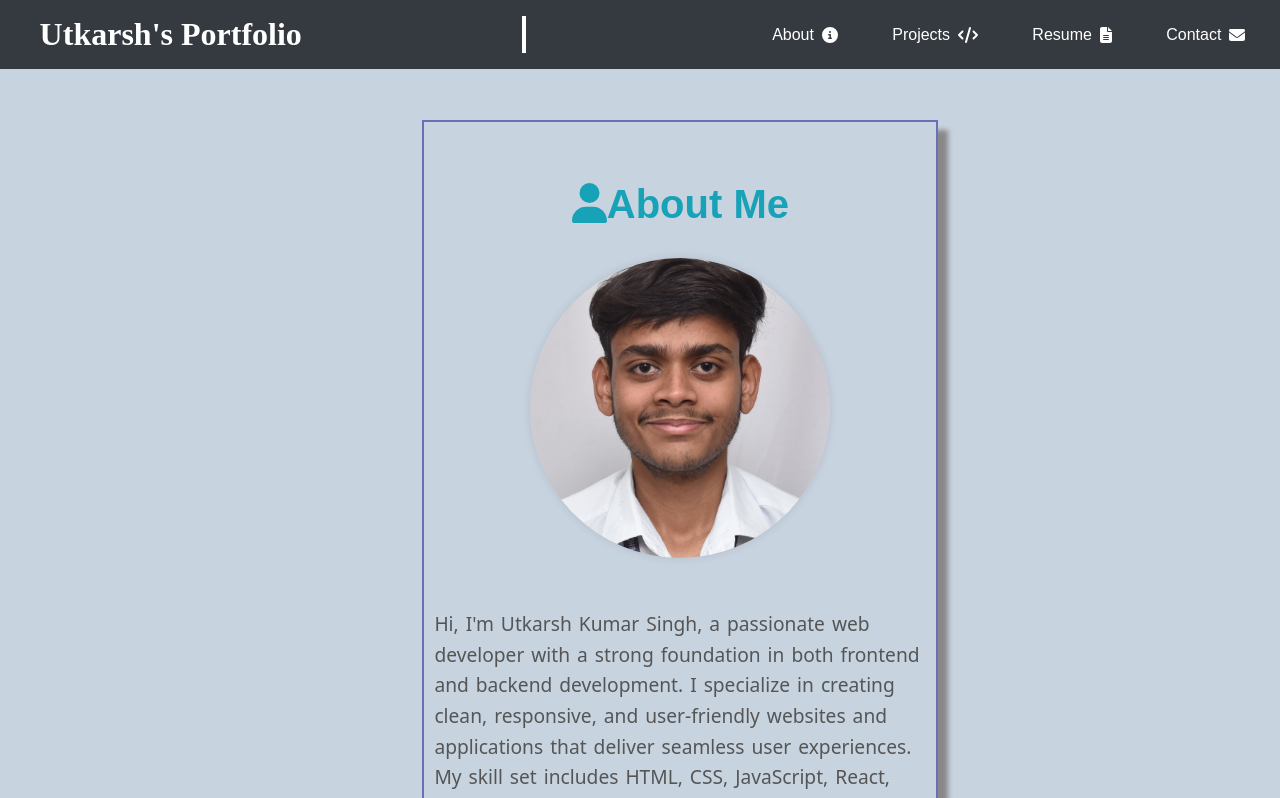
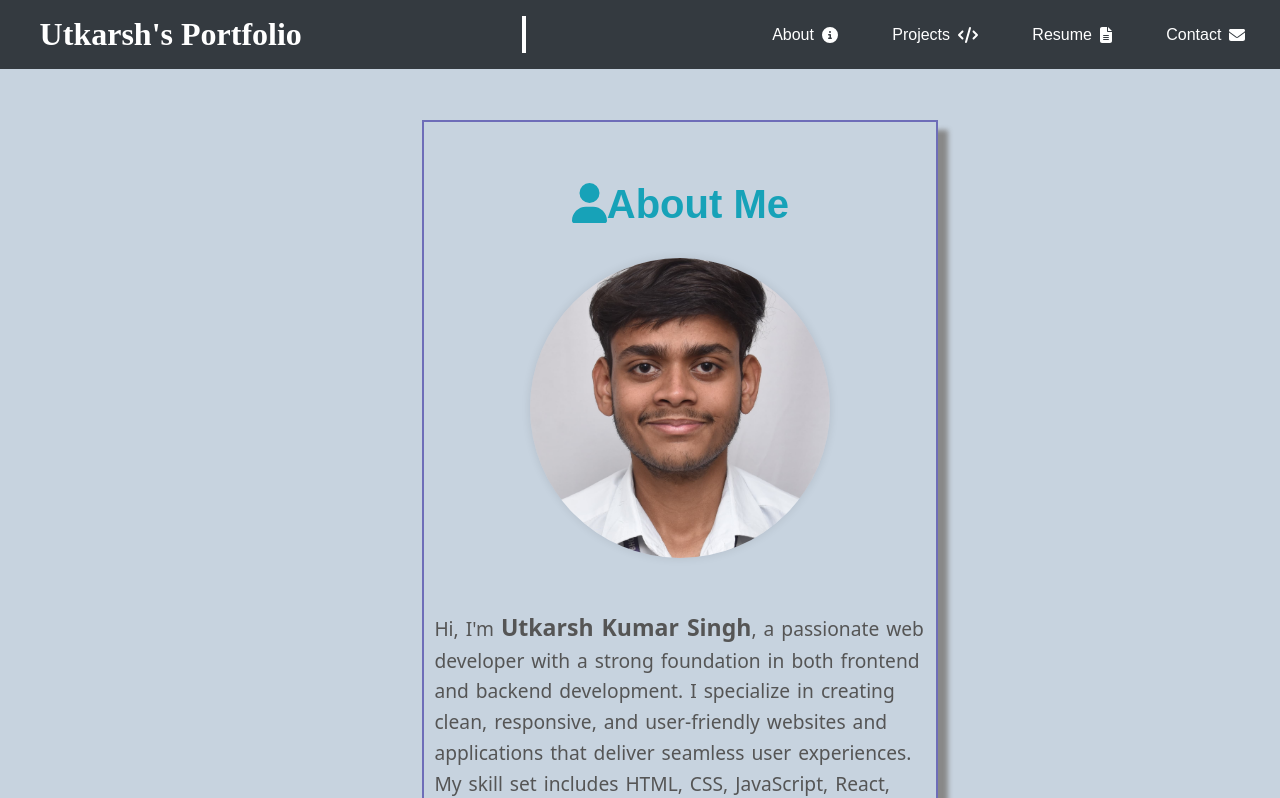
Before and after one commit to utkarshsingh004/Portfolio, a React (Vite) app: page / in a window 1280 px wide. Shown: the top 798 px of the page. Built offline with nearby package versions, Linux system fonts and the light colour scheme.

Commit message:
Update About.jsx

```diff
--- a/src/components/About.jsx
+++ b/src/components/About.jsx
@@ -24,7 +24,7 @@ const About = () => {
 							className="img-fluid rounded-circle profile-image" />
 					</div>
 					<p className="section-description mt-4">
-					Hi, I'm Utkarsh Kumar Singh, a passionate web developer with a strong foundation in both frontend and backend development. I specialize in creating clean, responsive, and user-friendly websites and applications that deliver seamless user experiences. My skill set includes HTML, CSS, JavaScript, React, Node.js, and other modern web technologies.
+					Hi, I'm <big><b>Utkarsh Kumar Singh</b></big>, a passionate web developer with a strong foundation in both frontend and backend development. I specialize in creating clean, responsive, and user-friendly websites and applications that deliver seamless user experiences. My skill set includes HTML, CSS, JavaScript, React, Node.js, and other modern web technologies.
 					</p>
 				</div>
 			</div>
```
